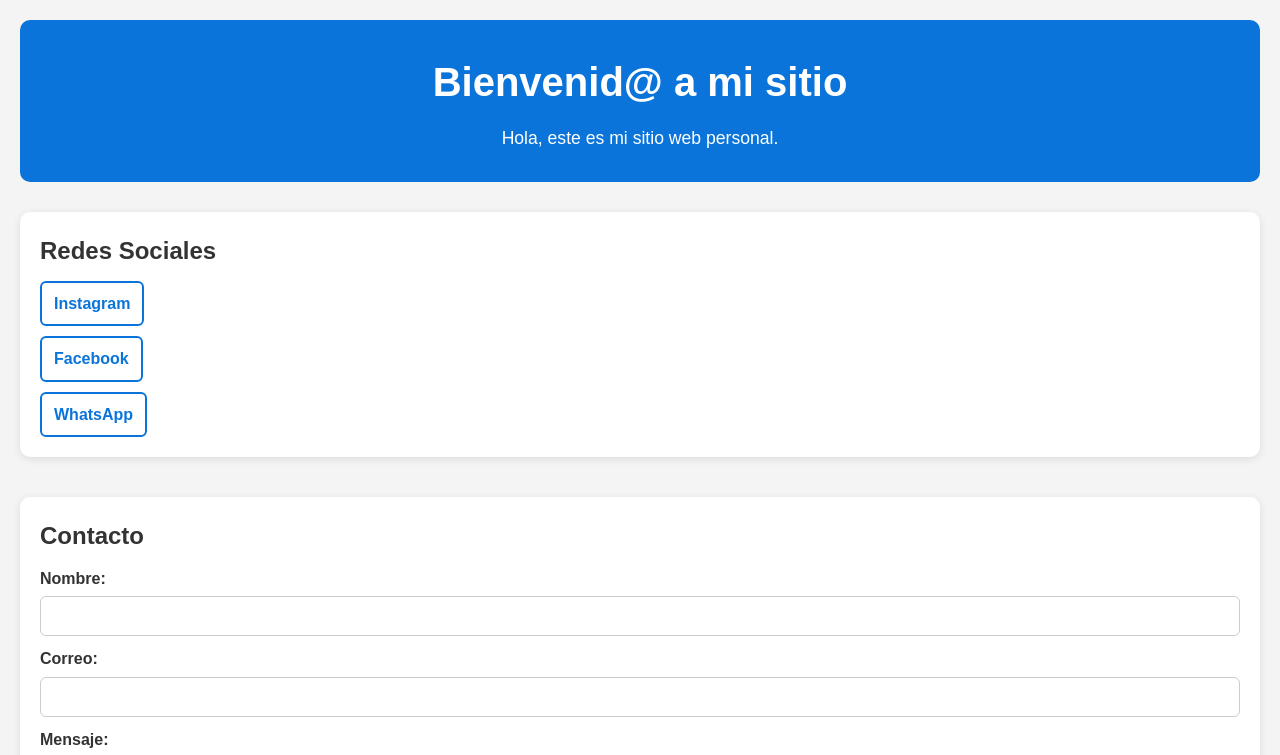
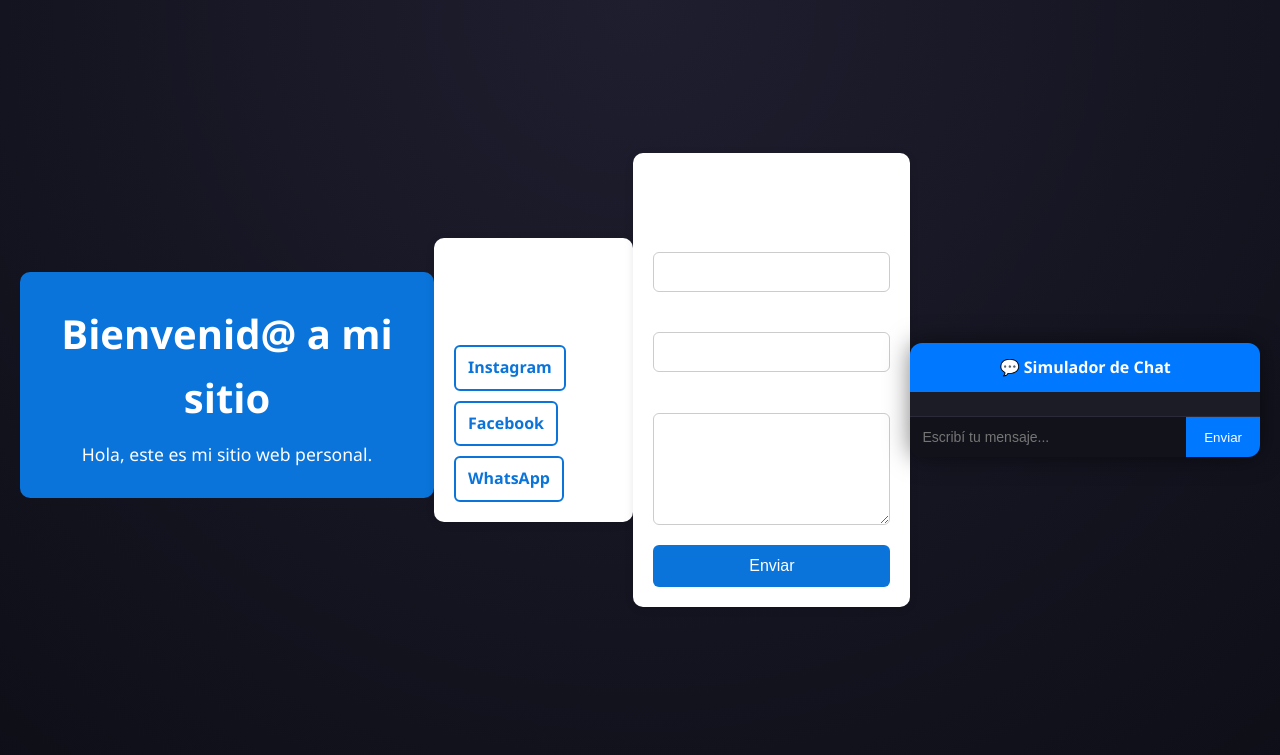
Before and after one commit to David742s/Mi-sitio, a plain HTML site: page index.html in a window 1280 px wide. Shown: the top 755 px of the page. Drawn offline with Linux system fonts and the light colour scheme; files that its build step writes are made by us from their sources; files whose address does not match are found by name.

Commit message:
Update style.css

```diff
--- a/css/style.css
+++ b/css/style.css
@@ -112,3 +112,114 @@ form button:hover {
     font-size: 0.95rem;
   }
 }
+body {
+  background: radial-gradient(circle at top, #1e1e2f, #0e0e17);
+  color: #fff;
+  font-family: 'Segoe UI', sans-serif;
+  display: flex;
+  justify-content: center;
+  align-items: center;
+  height: 100vh;
+  margin: 0;
+}
+
+.chat-wrapper {
+  width: 380px;
+  background: #15151e;
+  border-radius: 12px;
+  overflow: hidden;
+  box-shadow: 0 0 25px rgba(0, 0, 0, 0.5);
+  display: flex;
+  flex-direction: column;
+}
+
+.chat-header {
+  background: #0078ff;
+  padding: 12px;
+  font-weight: bold;
+  text-align: center;
+}
+
+.chat-box {
+  flex: 1;
+  padding: 12px;
+  overflow-y: auto;
+  display: flex;
+  flex-direction: column;
+  gap: 8px;
+  background: #1c1c26;
+}
+
+.message {
+  max-width: 80%;
+  padding: 10px 14px;
+  border-radius: 10px;
+  line-height: 1.4;
+  animation: fadeIn 0.3s ease;
+}
+
+.user {
+  background: #0078ff;
+  align-self: flex-end;
+}
+
+.bot {
+  background: #2e2e3d;
+  align-self: flex-start;
+}
+
+.typing {
+  font-style: italic;
+  color: #ccc;
+}
+
+.typing::after {
+  content: "";
+  display: inline-block;
+  width: 6px;
+  height: 6px;
+  margin-left: 4px;
+  border-radius: 50%;
+  background: #ccc;
+  animation: blinkDots 1s infinite steps(3);
+}
+
+@keyframes fadeIn {
+  from { opacity: 0; transform: translateY(8px); }
+  to { opacity: 1; transform: translateY(0); }
+}
+
+@keyframes blinkDots {
+  0%, 20% { content: ""; }
+  40% { content: "."; }
+  60% { content: ".."; }
+  80%, 100% { content: "..."; }
+}
+
+.chat-input {
+  display: flex;
+  border-top: 1px solid #2a2a3b;
+  background: #12121b;
+}
+
+input {
+  flex: 1;
+  padding: 12px;
+  border: none;
+  background: transparent;
+  color: white;
+  font-size: 14px;
+}
+
+button {
+  background: #0078ff;
+  color: white;
+  border: none;
+  padding: 12px 18px;
+  cursor: pointer;
+  transition: 0.2s;
+}
+
+button:hover {
+  background: #3395ff;
+}
```
